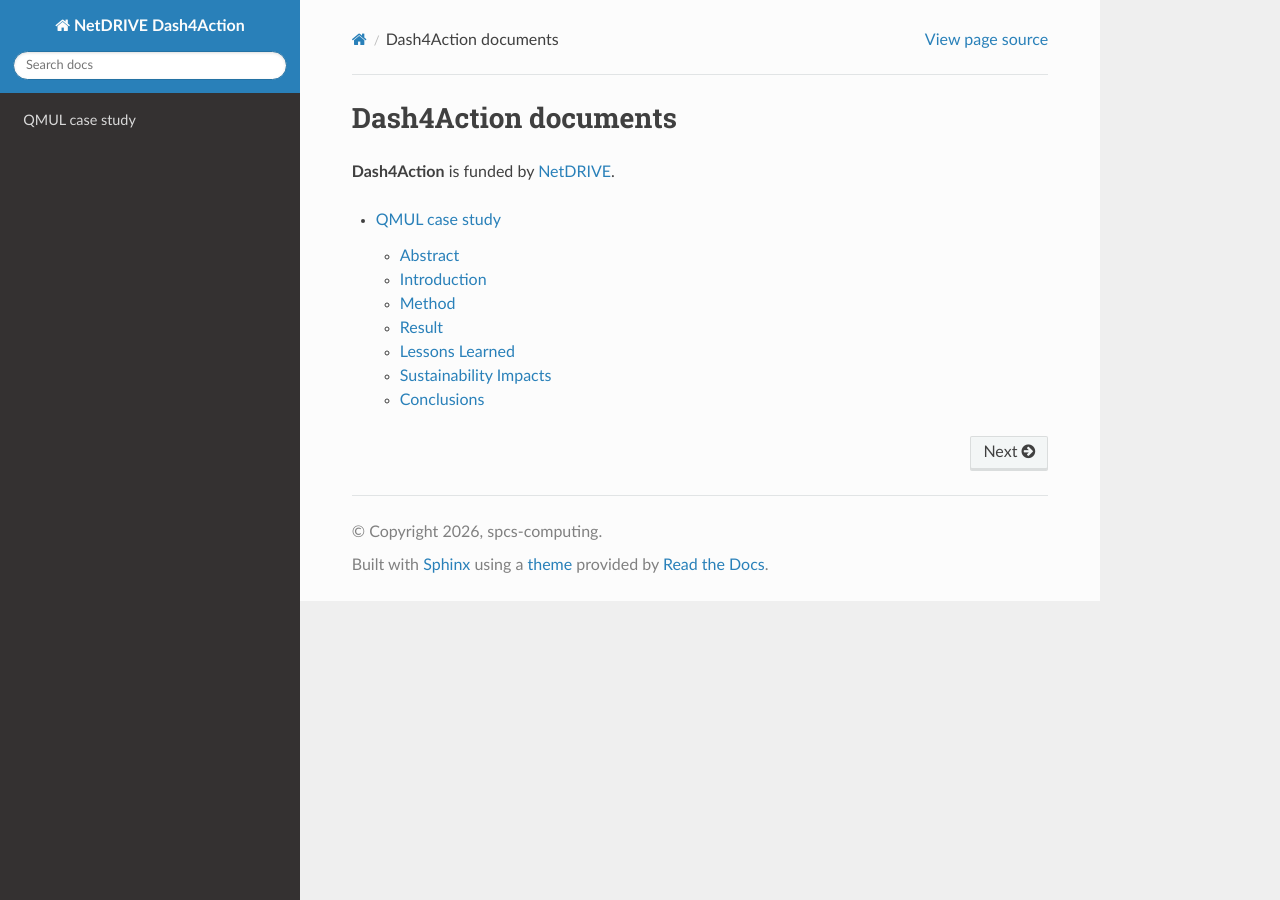
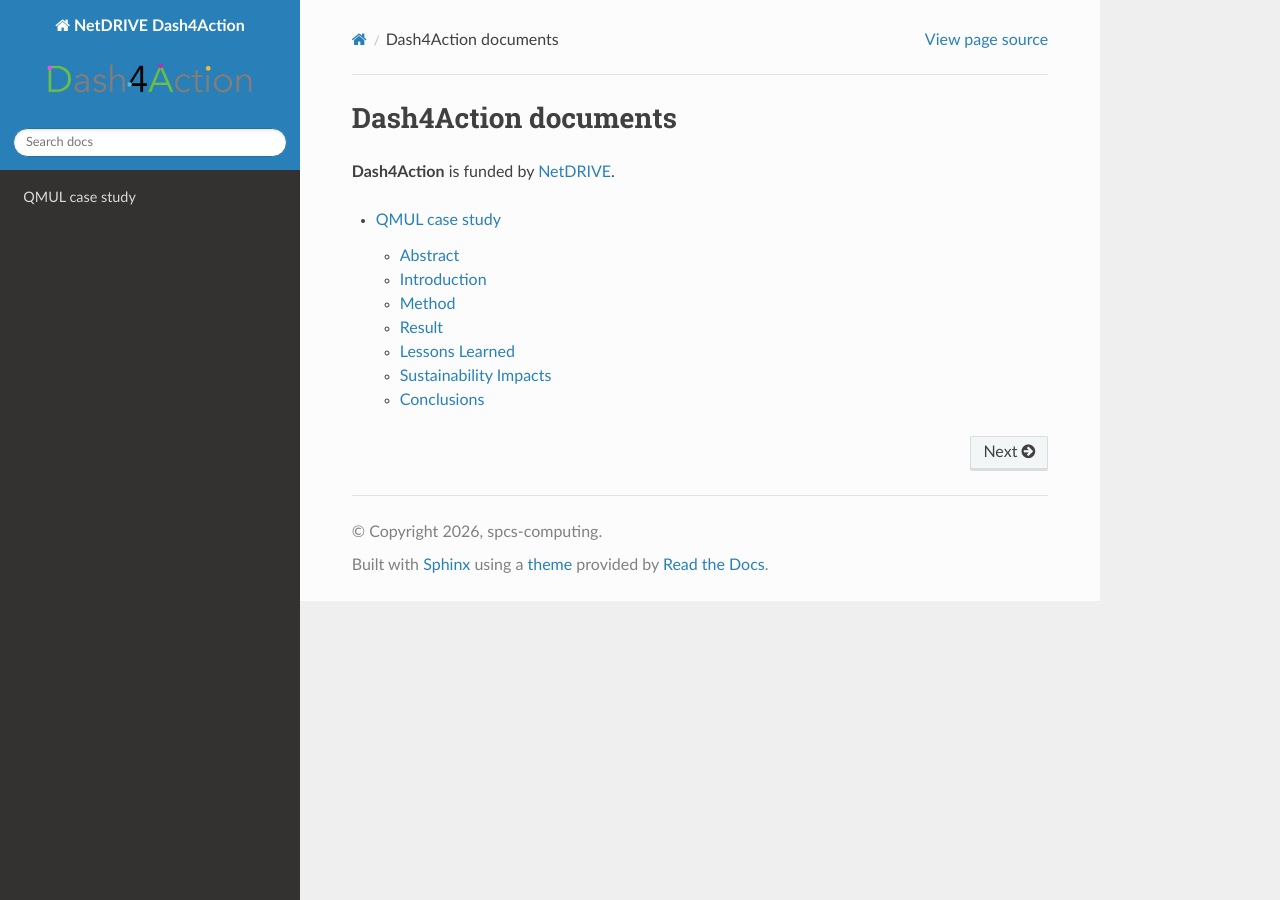
Before and after one commit to raowenqmul/Dash4Action, a Sphinx documentation site: the page built from docs/index.rst, in a window 1280 px wide. Built offline with Sphinx 7.4.7 and the Read the Docs theme 3.1.0, drawn with Linux system fonts in a browser that asks for light colours.

Commit message:
Update conf.py

```diff
--- a/docs/conf.py
+++ b/docs/conf.py
@@ -24,4 +24,4 @@ exclude_patterns = []
 # https://www.sphinx-doc.org/en/master/usage/configuration.html#options-for-html-output
 
 html_theme = 'sphinx_rtd_theme'
-html_logo = 'docs/Dash4Action.svg'
+html_logo = '_static/Dash4Action.svg'
```
